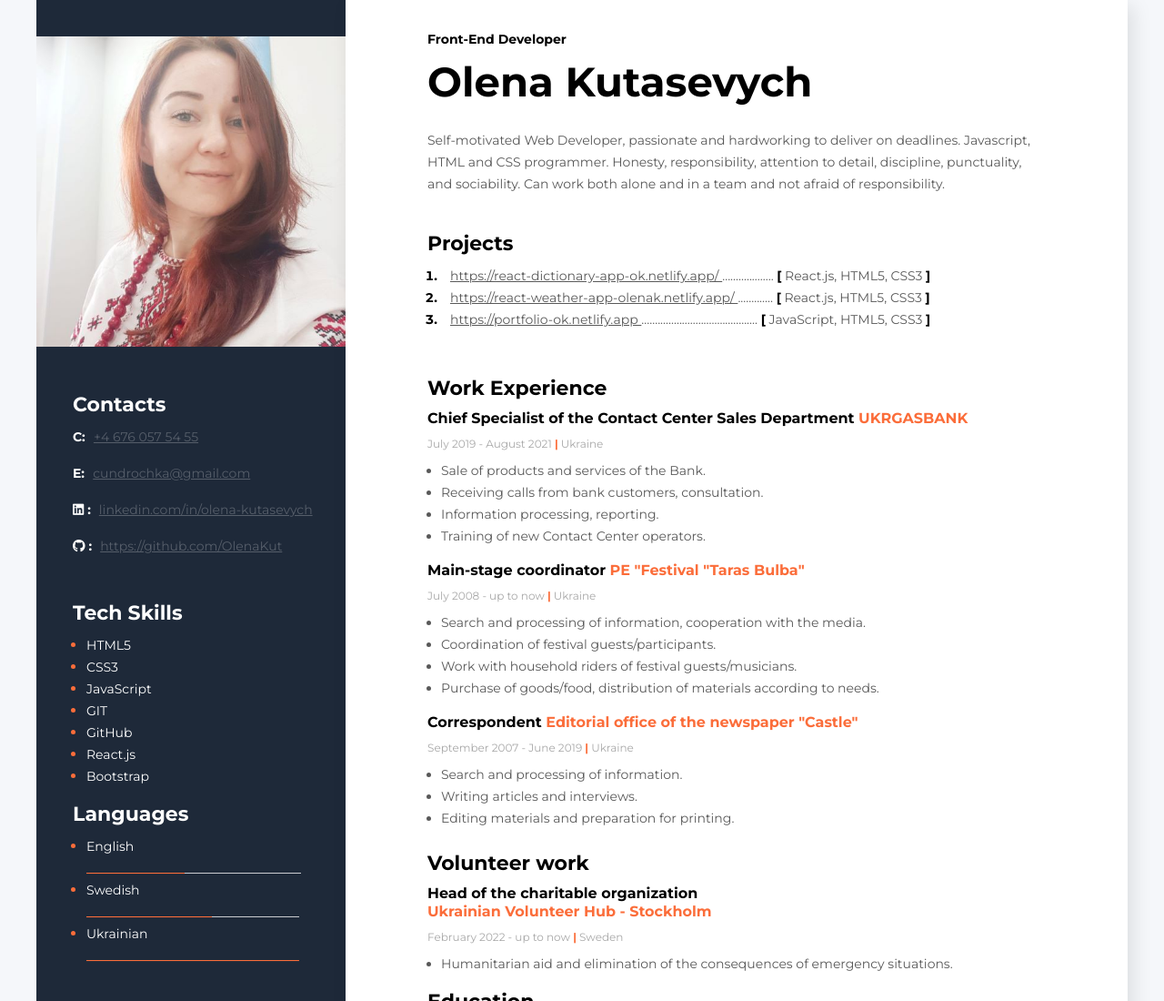
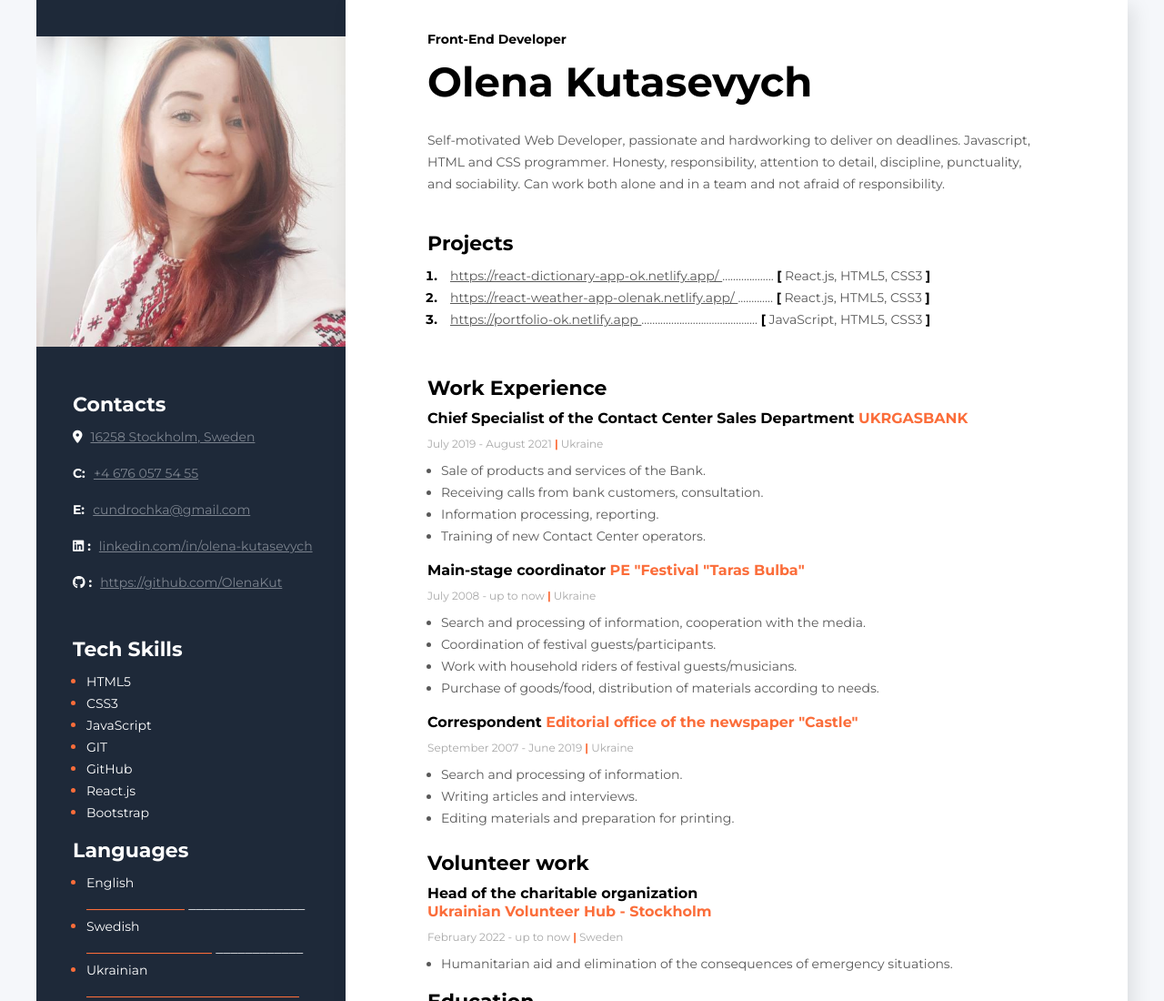
Before and after one commit to OlenaKut/CV-Svenska, a plain HTML site: page index.html in a window 1280 px wide. Shown: the top 1100 px of the page at 91% size. Drawn offline with nearby package versions, Linux system fonts and the light colour scheme.

Commit message:
Added address

```diff
--- a/index.html
+++ b/index.html
@@ -220,6 +220,14 @@
 					<h3 class="sidebar-title">Contacts</h3>
 					<div>
 						<p>
+							<span class="contact-type">
+								<i class="fa-solid fa-location-dot"></i>
+							</span>
+							<a href="https://goo.gl/maps/gwYBvdgbMZ3aHGNJ6" class="contact-link" target="_blank">
+								16258 Stockholm, Sweden
+							</a>
+						</p>
+						<p>
 							<span class="contact-type">C:</span>
 							<a href="tel:+46760575455" class="contact-link" target="_blank">+4 676 057 54 55</a>
 						</p>
@@ -263,11 +271,14 @@
 					<h3 class="sidebar-title">Languages</h3>
 					<ul class="soft-skills-list">
 						<li class="soft-skills-item"><span class="soft-skills-text">English</span></li>
-						<span class="line">__________________</span><span>________________</span>
+						<span class="line">__________________</span>
+						<span>________________</span>
 						<li class="soft-skills-item"><span class="soft-skills-text">Swedish</span></li>
-						<span class="line">_______________________</span><span>____________</span>
+						<span class="line">_______________________</span>
+						<span>____________</span>
 						<li class="soft-skills-item"><span class="soft-skills-text">Ukrainian</span></li>
-						<span class="line">_______________________________________</span></ul>
+						<span class="line">_______________________________________</span>
+					</ul>
 				</div>
 			</aside>
 		</div>
--- a/styles/styles.css
+++ b/styles/styles.css
@@ -209,7 +209,7 @@ body {
 	font-size: 14px;
 	line-height: 24px;
 	line-height: 141%;
-	color: #565e6a;
+	color: #7d848f;
 }
 
 .tech-skills-list {
```
